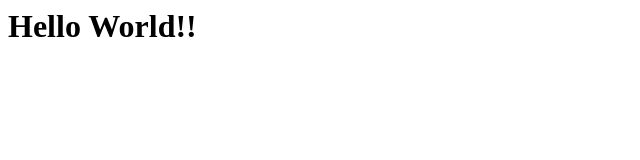
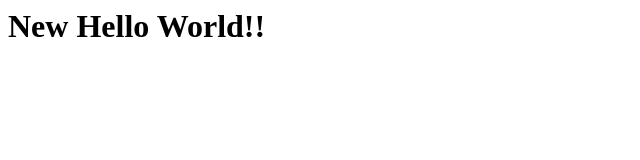
Before and after one commit to SilverFoxA/website2, a plain HTML site: page index.html in a window 1280 px wide. Shown: the whole page, without its empty margins (0-640 px from the left). Drawn offline with Linux system fonts and the light colour scheme.

Commit message:
Changed files

```diff
--- a/index.html
+++ b/index.html
@@ -1 +1 @@
-<h1>Hello World!!</h1>
+<h1>New Hello World!!</h1>
```
